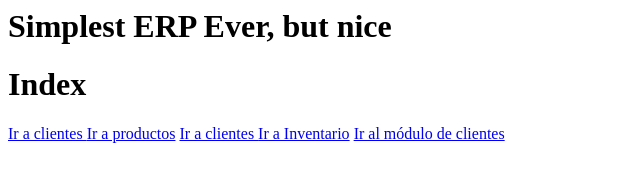
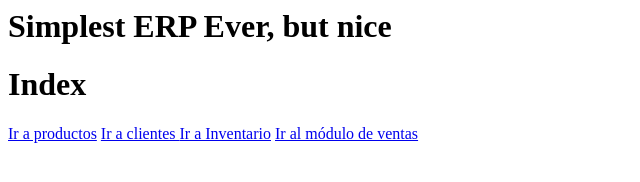
Before and after one commit to alejandroserna13/dojogit, a plain HTML site: page index.html in a window 1280 px wide. Shown: the whole page, without its empty margins (0-640 px from the left). Drawn offline with Linux system fonts and the light colour scheme.

Commit message:
changes in index

```diff
--- a/index.html
+++ b/index.html
@@ -1,9 +1,8 @@
 <html>
 	<h1>Simplest ERP Ever, but nice</h1>
 	<h1>Index</h1>
-	<a href="./clientes.html"> Ir a clientes </a>
 	<a href="./productos.html">Ir a productos</a>
 	<a href="./clientes.html"> Ir a clientes </a>
 	<a href="./Inventario.html"> Ir a Inventario</a>
-	<a href="./ventas.html">Ir al módulo de clientes</a>
+	<a href="./ventas.html">Ir al módulo de ventas</a>
 </html>
```
